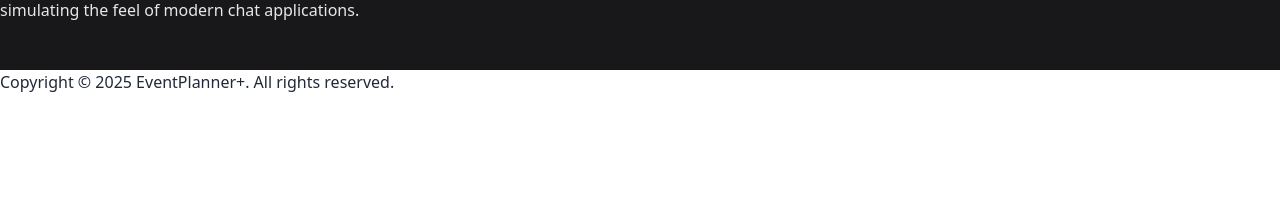
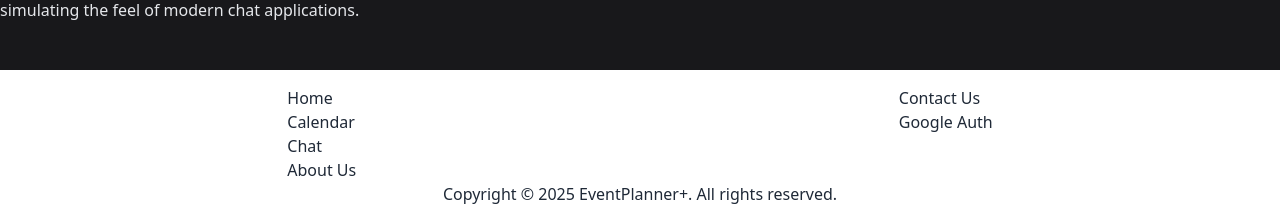
Before and after one commit to EvrardThibaud/event-planner, a Vue app: page / in a window 1280 px wide. Shown: the part 1370-1589 px from the top of the page. Before the commit the page ends 1464 px from the top, so only its background shows below. Built offline with nearby package versions, Linux system fonts and the light colour scheme.

Commit message:
footer navbar

```diff
--- a/src/components/Footer.vue
+++ b/src/components/Footer.vue
@@ -3,7 +3,34 @@
 </script>
 
 <template>
-    <footer>
+    <footer class="p-4 flex flex-col justify-center items-center">
+        <div class="flex w-full justify-around">
+            <nav class="flex flex-col">
+                <RouterLink class="hover:text-green-300 " :to="{name: 'Home'}" >
+                    Home
+                </RouterLink>
+
+                <RouterLink class="hover:text-green-300 " :to="{name: 'Calendar'}" >
+                    Calendar
+                </RouterLink>
+
+                <RouterLink class="hover:text-green-300 " :to="{name: 'Chat'}" >
+                    Chat
+                </RouterLink>
+
+                <RouterLink class="hover:text-green-300 " :to="{name: 'AboutUs'}" >
+                    About Us
+                </RouterLink>
+            </nav>
+            <nav class="flex flex-col">
+                <RouterLink class="hover:text-green-300 " :to="{name: 'ContactUs'}" >
+                    Contact Us
+                </RouterLink>
+                <RouterLink class="hover:text-green-300 " :to="{name: 'GoogleAuth'}" >
+                    Google Auth
+                </RouterLink>
+            </nav>
+        </div>
         <p>Copyright © 2025 EventPlanner+. All rights reserved.</p>
     </footer>
 </template>
--- a/src/router.js
+++ b/src/router.js
@@ -40,7 +40,7 @@ const routes = [
     component: AboutUs,
   },
   {
-    path: '/:catchAll(.*)',  // Cette route attrape toutes les autres URLs
+    path: '/:catchAll(.*)', // Cette route attrape toutes les autres URLs
     name: 'Error404',
     component: Error404,
   }
@@ -49,4 +49,11 @@ const routes = [
 export default createRouter({
   history: createWebHistory(import.meta.env.BASE_URL),
   routes,
+  scrollBehavior(to, from, savedPosition) {
+    if (savedPosition) {
+      return savedPosition;
+    } else {
+      return { top: 0, behavior: 'auto' };
+    }
+  },
 });
--- a/src/style.css
+++ b/src/style.css
@@ -11,7 +11,6 @@
 
 html{
    background-color: #18181b;
-   scroll-behavior: smooth;
 }
 
 /* scroll bar */
```
